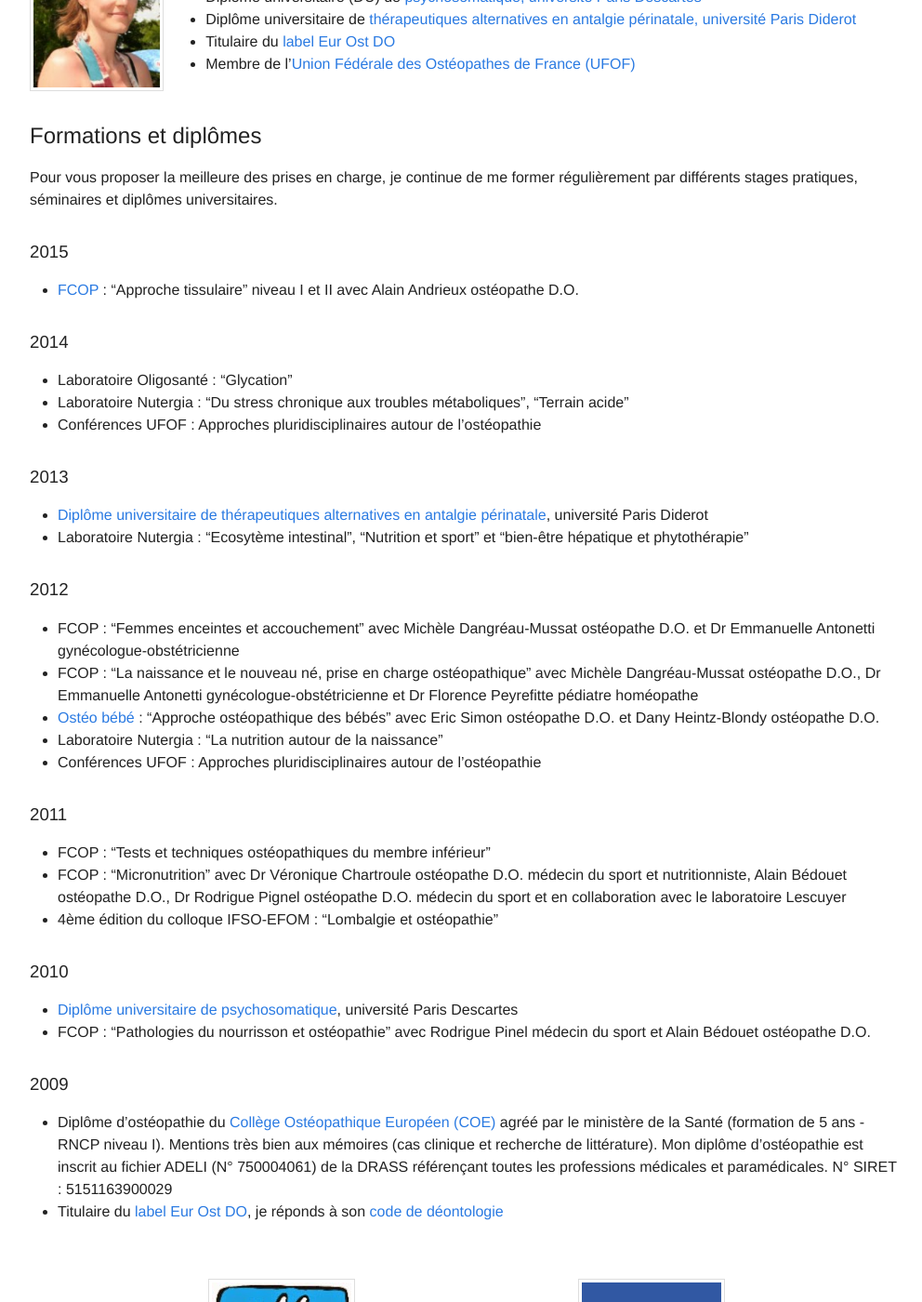
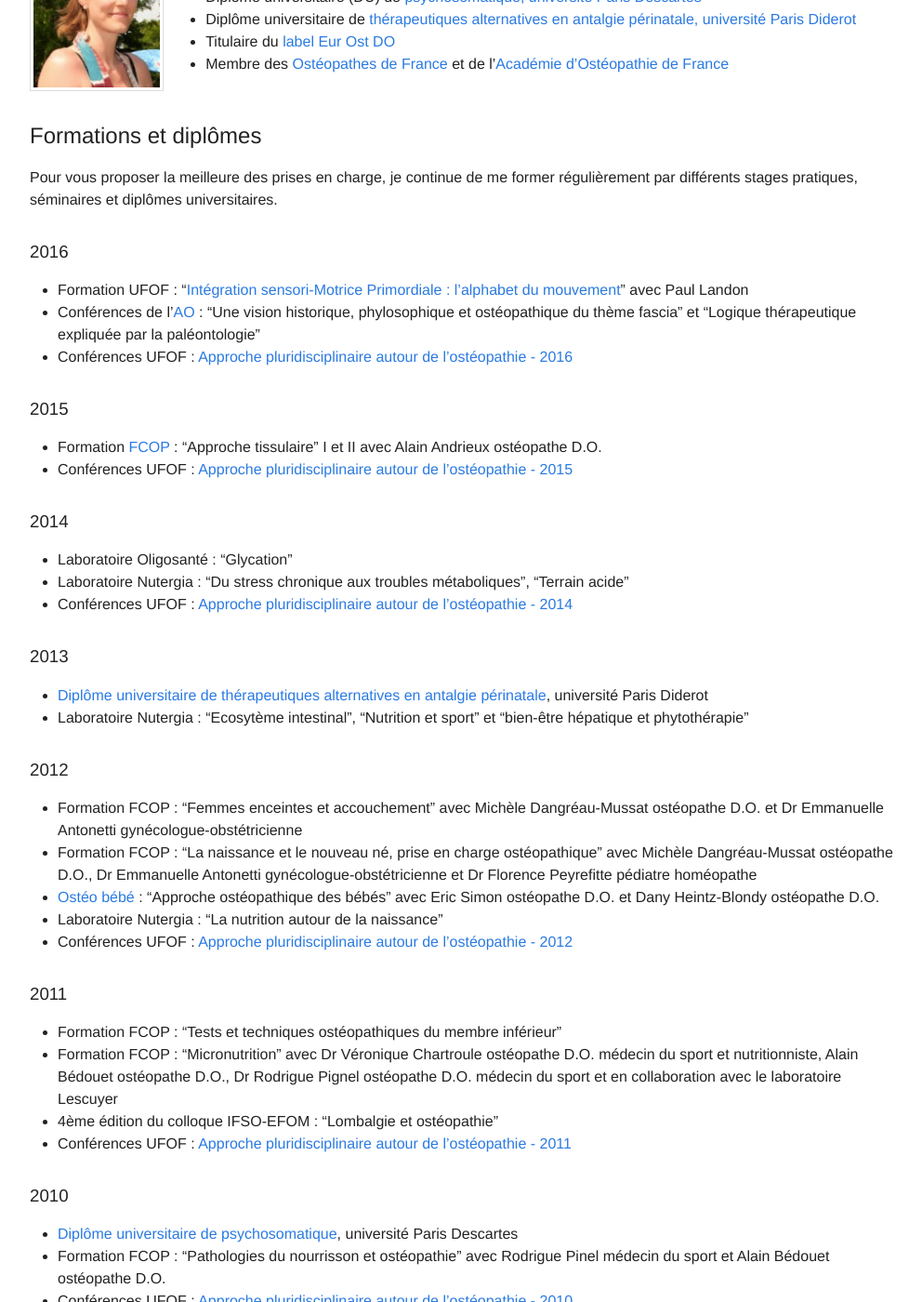
Before and after one commit to tkrotoff/osteo15, a Jekyll site: the page built from 1-Votre-osteopathe.md, in a window 1280 px wide and 1400 px high, scrolled down 398 px. Shown: the whole window at 93% size, without its empty margins (138-1130 px from the left). Built offline with Jekyll 4.4.1, drawn with Linux system fonts in a browser that asks for light colours; nearby versions of some CDN libraries; some of the changed text lies outside the part shown.

Commit message:
Votre ostéopathe

```diff
--- a/1-Votre-osteopathe.md
+++ b/1-Votre-osteopathe.md
@@ -17,8 +17,8 @@ sitenav: true
   - Diplômée du [Collège Ostéopathique Européen (COE)](http://www.osteo-coe.fr/)
   - Diplôme universitaire (DU) de [psychosomatique, université Paris Descartes](http://formations.parisdescartes.fr/fr-FR/1/diplome/P5-PROG5304/DIU%20Dermatologie%20psychosomatique)
   - Diplôme universitaire de [thérapeutiques alternatives en antalgie périnatale, université Paris Diderot](http://www.medecine.univ-paris-diderot.fr/index.php/formation-continue/du-di/liste-des-du-et-diu/item/173-osteopathie-acupuncture-et-homeopathie-appliquees-a-la-perinatalite)
-  - Titulaire du [label Eur Ost DO](http://www.osteofrance.com/eur-ost-do/)
-  - Membre de l'[Union Fédérale des Ostéopathes de France (UFOF)](http://www.osteofrance.com/ufof/presentation/)
+  - Titulaire du [label Eur Ost DO](http://www.efo.eu/)
+  - Membre des [Ostéopathes de France](https://osteofrance.com/) et de l'[Académie d'Ostéopathie de France](https://academie-osteopathie.fr/)
   </div>
 </div>
 
@@ -26,15 +26,22 @@ sitenav: true
 
 Pour vous proposer la meilleure des prises en charge, je continue de me former régulièrement par différents stages pratiques, séminaires et diplômes universitaires.
 
+### 2016
+
+- Formation UFOF : "[Intégration sensori-Motrice Primordiale : l'alphabet du mouvement](https://osteofrance.com/formation/archives/2016/09/integration-sensori-motrice-primordiale)" avec Paul Landon
+- Conférences de l'[AO](https://academie-osteopathie.fr/) : "Une vision historique, phylosophique et ostéopathique du thème fascia" et "Logique thérapeutique expliquée par la paléontologie"
+- Conférences UFOF : [Approche pluridisciplinaire autour de l'ostéopathie - 2016](https://osteofrance.com/assets/pdf/osteofrance_congres_2016.pdf)
+
 ### 2015
 
-- [FCOP](http://www.fcop-formation-osteopathe.fr/) : "Approche tissulaire" niveau I et II avec Alain Andrieux ostéopathe D.O.
+- Formation [FCOP](http://www.fcop-formation-osteopathe.fr/) : "Approche tissulaire" I et II avec Alain Andrieux ostéopathe D.O.
+- Conférences UFOF : [Approche pluridisciplinaire autour de l'ostéopathie - 2015](https://osteofrance.com/services/congres/2015)
 
 ### 2014
 
 - Laboratoire Oligosanté : "Glycation"
 - Laboratoire Nutergia : "Du stress chronique aux troubles métaboliques", "Terrain acide"
-- Conférences UFOF : Approches pluridisciplinaires autour de l'ostéopathie
+- Conférences UFOF : [Approche pluridisciplinaire autour de l'ostéopathie - 2014](https://osteofrance.com/services/congres/2014)
 
 ### 2013
 
@@ -43,22 +50,24 @@ Pour vous proposer la meilleure des prises en charge, je continue de me former r
 
 ### 2012
 
-- FCOP : "Femmes enceintes et accouchement" avec Michèle Dangréau-Mussat ostéopathe D.O. et Dr Emmanuelle Antonetti gynécologue-obstétricienne
-- FCOP : "La naissance et le nouveau né, prise en charge ostéopathique" avec Michèle Dangréau-Mussat ostéopathe D.O., Dr Emmanuelle Antonetti gynécologue-obstétricienne et Dr Florence Peyrefitte pédiatre homéopathe
+- Formation FCOP : "Femmes enceintes et accouchement" avec Michèle Dangréau-Mussat ostéopathe D.O. et Dr Emmanuelle Antonetti gynécologue-obstétricienne
+- Formation FCOP : "La naissance et le nouveau né, prise en charge ostéopathique" avec Michèle Dangréau-Mussat ostéopathe D.O., Dr Emmanuelle Antonetti gynécologue-obstétricienne et Dr Florence Peyrefitte pédiatre homéopathe
 - [Ostéo bébé](http://www.osteo-bebe.com/) : "Approche ostéopathique des bébés" avec Eric Simon ostéopathe D.O. et Dany Heintz-Blondy ostéopathe D.O.
 - Laboratoire Nutergia : "La nutrition autour de la naissance"
-- Conférences UFOF : Approches pluridisciplinaires autour de l'ostéopathie
+- Conférences UFOF : [Approche pluridisciplinaire autour de l'ostéopathie - 2012](https://osteofrance.com/services/congres/2012)
 
 ### 2011
 
-- FCOP : "Tests et techniques ostéopathiques du membre inférieur"
-- FCOP : "Micronutrition" avec Dr Véronique Chartroule ostéopathe D.O. médecin du sport et nutritionniste, Alain Bédouet ostéopathe D.O., Dr Rodrigue Pignel ostéopathe D.O. médecin du sport et en collaboration avec le laboratoire Lescuyer
+- Formation FCOP : "Tests et techniques ostéopathiques du membre inférieur"
+- Formation FCOP : "Micronutrition" avec Dr Véronique Chartroule ostéopathe D.O. médecin du sport et nutritionniste, Alain Bédouet ostéopathe D.O., Dr Rodrigue Pignel ostéopathe D.O. médecin du sport et en collaboration avec le laboratoire Lescuyer
 - 4ème édition du colloque IFSO-EFOM : "Lombalgie et ostéopathie"
+- Conférences UFOF : [Approche pluridisciplinaire autour de l'ostéopathie - 2011](https://osteofrance.com/services/congres/2011)
 
 ### 2010
 
 - [Diplôme universitaire de psychosomatique](http://formations.parisdescartes.fr/fr-FR/1/diplome/P5-PROG5304/DIU%20Dermatologie%20psychosomatique), université Paris Descartes
-- FCOP : "Pathologies du nourrisson et ostéopathie" avec Rodrigue Pinel médecin du sport et Alain Bédouet ostéopathe D.O.
+- Formation FCOP : "Pathologies du nourrisson et ostéopathie" avec Rodrigue Pinel médecin du sport et Alain Bédouet ostéopathe D.O.
+- Conférences UFOF : [Approche pluridisciplinaire autour de l'ostéopathie - 2010](https://osteofrance.com/services/congres/2010)
 
 ### 2009
 
```
